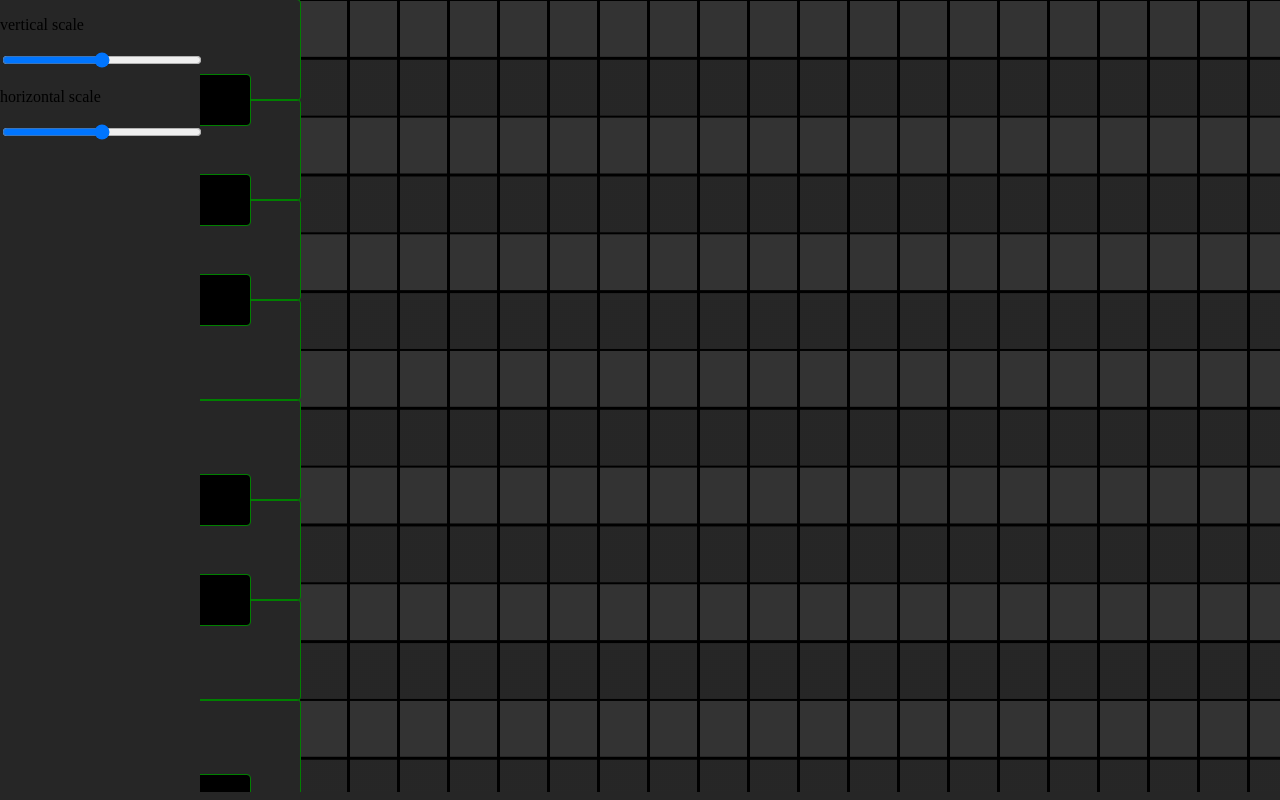
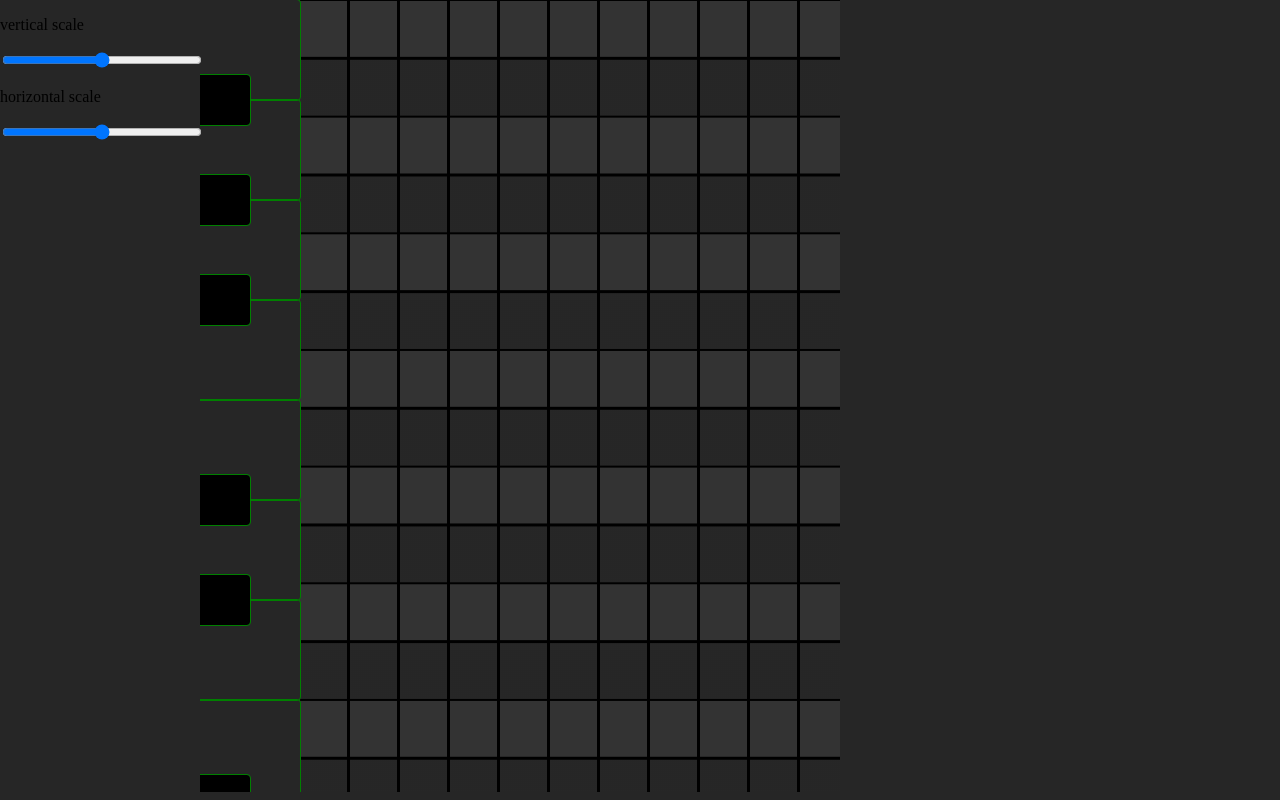
Before and after one commit to Meht4b/piano-trainer, a plain HTML site: page index.html in a window 1280 px wide. Drawn offline with Linux system fonts and the light colour scheme.

Commit message:
Update style.css

```diff
--- a/style.css
+++ b/style.css
@@ -22,6 +22,7 @@ body{
     position: relative;
     overflow-y: scroll;
     height: 99vh;
+    width: 80vh;
 }
 
 #keyboardBlacks {
@@ -43,7 +44,7 @@ body{
 #keyboardGrid{
     position: absolute;
     background-image: linear-gradient(90deg,transparent 95%,black 95%),linear-gradient(black 1%,hsl(0,0%,20%) 1% 49%,black 49% 51%,hsl(0,0%,15%) 51% 99%,black 99%);
-
+    overflow-x:scroll;
     left: var(--whiteKeyWidth);
     height: calc(var(--verticalSize)*3500);
     width: 2000px;
```
